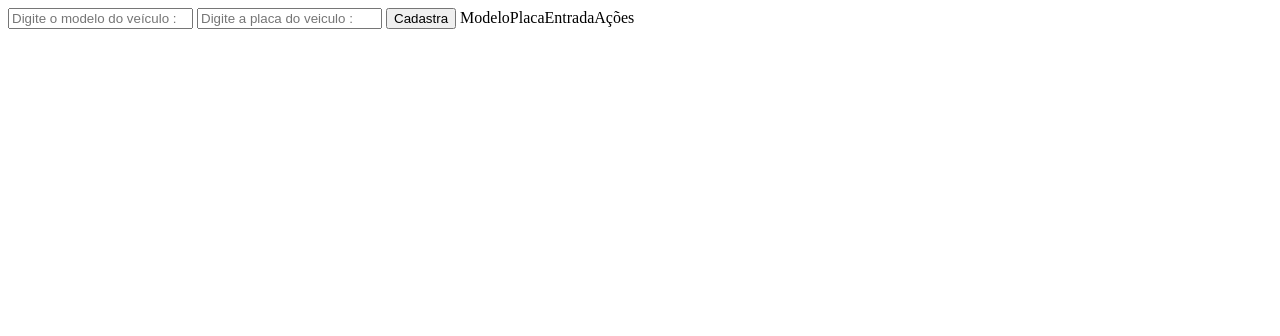
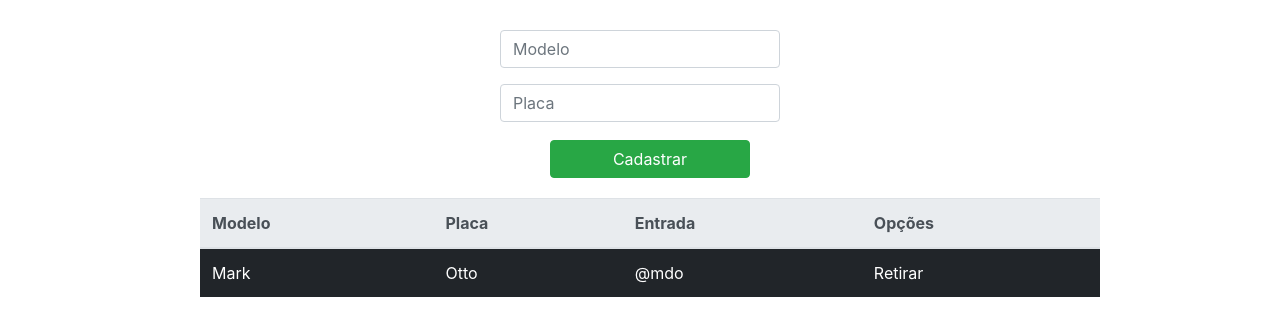
Before and after one commit to KevenMarioN/EstacionamentoTypescript, a website with bundled scripts: page src/index.html in a window 1280 px wide. Built offline with nearby package versions, Linux system fonts and the light colour scheme.

Commit message:
feat: Adição do bootstrap, funcionalidade para verificar se os campos estão nulos

```diff
--- a/src/index.html
+++ b/src/index.html
@@ -1,37 +1,62 @@
 <!DOCTYPE html>
 <html lang="en">
+
 <head>
 	<meta charset="UTF-8">
 	<meta http-equiv="X-UA-Compatible" content="IE=edge">
 	<meta name="viewport" content="width=device-width, initial-scale=1.0">
+	<link rel="stylesheet" href="https://stackpath.bootstrapcdn.com/bootstrap/4.1.3/css/bootstrap.min.css"
+		integrity="sha384-MCw98/SFnGE8fJT3GXwEOngsV7Zt27NXFoaoApmYm81iuXoPkFOJwJ8ERdknLPMO" crossorigin="anonymous">
+	<link rel="stylesheet" href="style.css" type="text/css" />
 	<title>Estacionamento</title>
 </head>
+
 <body>
-	<input
-	type="text"
-	id="modelo"
-	placeholder="Digite o modelo do veículo :"
-	autocomplete="off">
+	<div class="group-buttons">
+		<div class="input-group mb-3">
+			<input type="text" class="form-control" aria-label="Exemplo do tamanho do input"
+				aria-describedby="inputGroup-sizing-default" placeholder="Modelo">
+		</div>
+		<div class="input-group mb-3">
+			<input type="text" class="form-control" aria-label="Exemplo do tamanho do input"
+				aria-describedby="inputGroup-sizing-default" placeholder="Placa">
+		</div>
 
-	<input
-	type="text"
-	id="placa"
-	placeholder="Digite a placa do veiculo :"
-	autocomplete="off"
-	>
-	<button id="cadastra">Cadastra</button>
+	</div>
+	<button type="button" id="cadastra" class="btn btn-success">Cadastrar</button>
+	</div>
 
-	<table>
-		<thead>
-			<tr>Modelo</tr>
-			<tr>Placa</tr>
-			<tr>Entrada</tr>
-			<tr>Ações</tr>
+	<table class="table table-dark table-custom">
+		<thead class="thead-light">
+			<tr>
+
+				<th scope="col">Modelo</th>
+				<th scope="col">Placa</th>
+				<th scope="col">Entrada</th>
+				<th scope="col">Opções</th>
+			</tr>
 		</thead>
 		<tbody id="patio">
+			<tr>
+
+				<td>Mark</td>
+				<td>Otto</td>
+				<td>@mdo</td>
+				<td>Retirar</td>
+			</tr>
 
 		</tbody>
 	</table>
 	<script src="./../build/script.js"></script>
+	<script src="https://code.jquery.com/jquery-3.3.1.slim.min.js"
+		integrity="sha384-q8i/X+965DzO0rT7abK41JStQIAqVgRVzpbzo5smXKp4YfRvH+8abtTE1Pi6jizo"
+		crossorigin="anonymous"></script>
+	<script src="https://cdnjs.cloudflare.com/ajax/libs/popper.js/1.14.3/umd/popper.min.js"
+		integrity="sha384-ZMP7rVo3mIykV+2+9J3UJ46jBk0WLaUAdn689aCwoqbBJiSnjAK/l8WvCWPIPm49"
+		crossorigin="anonymous"></script>
+	<script src="https://stackpath.bootstrapcdn.com/bootstrap/4.1.3/js/bootstrap.min.js"
+		integrity="sha384-ChfqqxuZUCnJSK3+MXmPNIyE6ZbWh2IMqE241rYiqJxyMiZ6OW/JmZQ5stwEULTy"
+		crossorigin="anonymous"></script>
 </body>
+
 </html>
--- a/src/script.ts
+++ b/src/script.ts
@@ -6,7 +6,13 @@
 
 		}
 		function adicionar(){
-
+			const modeloVeiculo = $("body > div > div:nth-child(1) > input")?.value;
+			const placaVeiculo = $("body > div > div:nth-child(2) > input")?.value;
+			console.log(modeloVeiculo,placaVeiculo)
+			if(!modeloVeiculo || !placaVeiculo){
+				alert("Os campos nome e placa são obrigatorios!")
+				return;
+		}
 		}
 		function remover(){
 
@@ -17,15 +23,11 @@
 		function render(){
 
 		}
+
+		return { ler,adicionar,remover,salvar,render}
 	}
 
 	$("#cadastra")?.addEventListener("click",() => {
-		const modeloVeiculo = $("#modelo")?.value;
-		const placaVeiculo = $("#placa")?.value;
-		console.log(modeloVeiculo,placaVeiculo)
-		if(!modeloVeiculo || !placaVeiculo){
-			alert("Os campos nome e placa são obrigatorios!")
-			return;
-		}
+		patio().adicionar();
 	});
 })();
--- /dev/null
+++ b/src/style.css
@@ -0,0 +1,29 @@
+body {
+	display: flex;
+	align-self: center;
+	justify-content: center;
+	flex-direction: column;
+	padding-left: 20px;
+}
+
+.header {
+	padding: 30px 0px 0px 10px;
+}
+
+.table-custom {
+	width: 900px;
+	align-self: center;
+	padding: 30px 20px 20px 0px;
+}
+
+.group-buttons {
+	width: 300px;
+	padding: 30px 20px 2px 0px;
+	align-self: center;
+}
+
+#cadastra{
+	width: 200px;
+	margin-bottom: 20px;
+	align-self: center;
+}
```
